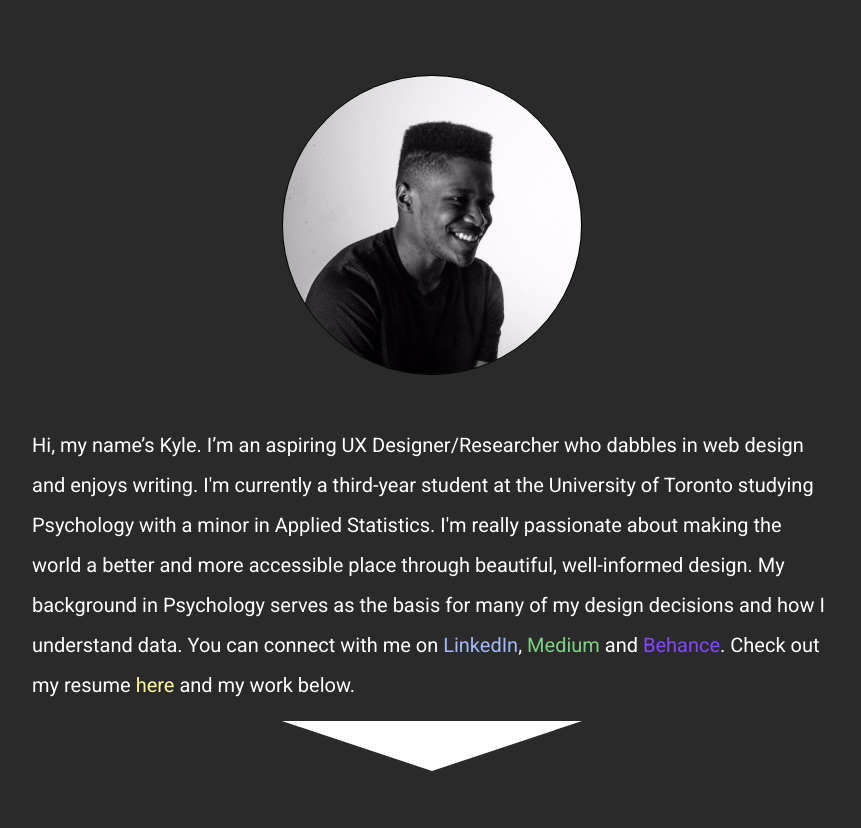
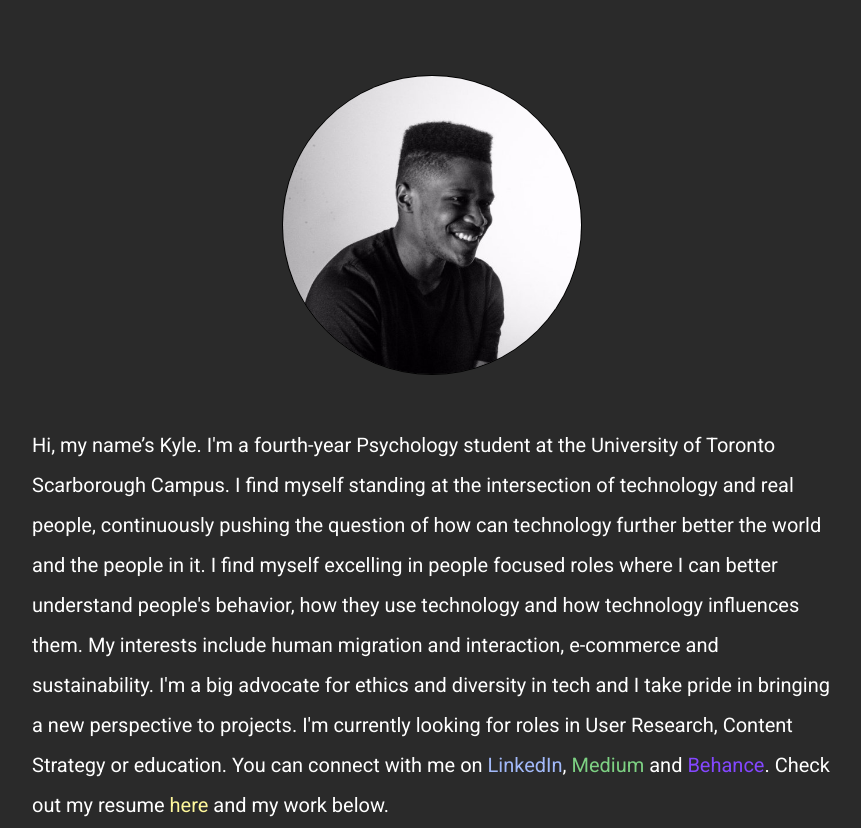
Before and after one commit to kyleosborne/kyleosborne.github.io, a plain HTML site: page index.html in a window 1280 px wide. Shown: the top 828 px of the page, without its empty margins (208-1069 px from the left). Drawn offline with nearby package versions, Linux system fonts and the light colour scheme.

Commit message:
Update index.html

```diff
--- a/index.html
+++ b/index.html
@@ -18,10 +18,7 @@
       <img class='propic' src="portpic.jpg">
       <div>
         <p class='about'>
-          Hi, my name’s Kyle. I’m an aspiring UX Designer/Researcher who dabbles in web design
-          and enjoys writing. I'm currently a third-year student at the University of Toronto studying Psychology with a
-          minor in Applied Statistics. I'm really passionate about making the world a better and more accessible place through beautiful, well-informed design. My background in Psychology serves as the basis
-          for many of my design decisions and how I understand data. You can connect with me
+          Hi, my name’s Kyle. I'm a fourth-year Psychology student at the University of Toronto Scarborough Campus. I find myself standing at the intersection of technology and real people, continuously pushing the question of how can technology further better the world and the people in it. I find myself excelling in people focused roles where I can better understand people's behavior, how they use technology and how technology influences them. My interests include human migration and interaction, e-commerce and sustainability. I'm a big advocate for ethics and diversity in tech and I take pride in bringing a new perspective to projects. I'm currently looking for roles in User Research, Content Strategy or education.  You can connect with me
           on <a class='linkedin' href='http://linkedin.com/in/kylehaosborne/'>LinkedIn</a>,
           <a class ='medium' href="https://medium.com/@kyleosborne">Medium</a> and <a class ='behance' href="https://www.behance.net/workbykyle8c8f">Behance</a>. Check out my resume <a class='resume' href="https://app.box.com/s/d765pjmvqlje5bkpq3tnm9l0kq52bmt3">here</a> and my work below.
         </p>
```
